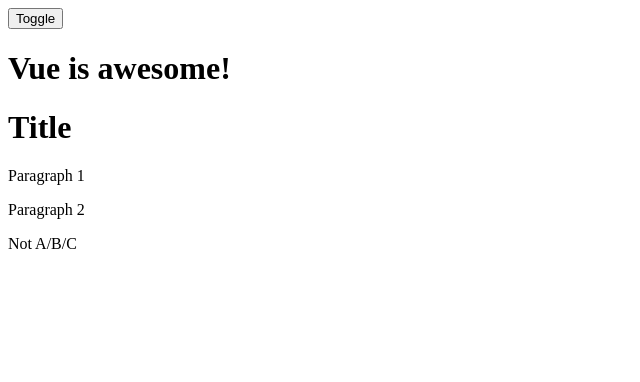
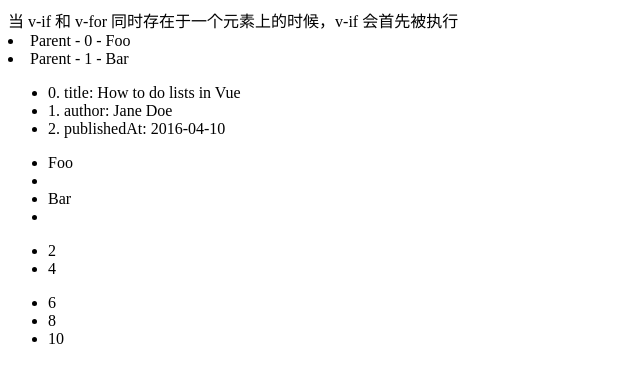
Before and after one commit to AriseMarcher/advanced-to-vue3, a Vue app in the folder 01-quick-start/vue-project-quick-start/: page / in a window 1280 px wide. Shown: the top 382 px of the page, without its empty margins (0-640 px from the left). Built offline with nearby package versions, Linux system fonts and the light colour scheme.

Commit message:
列表渲染

```diff
--- a/01-quick-start/vue-project-quick-start/src/App.vue
+++ b/01-quick-start/vue-project-quick-start/src/App.vue
@@ -4,6 +4,7 @@
 import ComputedProperties from './components/03-computed-properties.vue'
 import ClassAndStyleBinding from './components/04-class-and-style-binding.vue'
 import ConditionalRendering from './components/05-conditional-rendering.vue'
+import ListRendering from './components/06-list-rendering.vue'
 </script>
 
 <template>
@@ -11,7 +12,8 @@
   <!-- <ReactiveFundamentals /> -->
   <!-- <ComputedProperties /> -->
   <!-- <ClassAndStyleBinding class="auto-class" /> -->
-  <ConditionalRendering />
+  <!-- <ConditionalRendering /> -->
+  <ListRendering />
 </template>
 
 <style scoped>
--- /dev/null
+++ b/01-quick-start/vue-project-quick-start/src/components/06-list-rendering.vue
@@ -0,0 +1,54 @@
+<template>
+  <div>
+    当 v-if 和 v-for 同时存在于一个元素上的时候，v-if 会首先被执行
+  </div>
+  <li v-for="(item, index) in items">
+    {{ parentMessage }} - {{ index }} - {{ item.message }}
+  </li>
+
+  <ul>
+    <li v-for="(value, key, index) in myObject">
+      {{ index }}. {{ key }}: {{ value }}
+    </li>
+  </ul>
+
+  <ul>
+    <template v-for="item in items">
+      <li>{{ item.message }}</li>
+      <li class="divider" role="presentation"></li>
+    </template>
+  </ul>
+
+  <ul v-for="numbers in sets">
+    <li v-for="n in even(numbers)">{{ n }}</li>
+  </ul>
+
+
+</template>
+
+<script setup>
+import { ref, reactive } from 'vue'
+
+const parentMessage = ref('Parent');
+const items = ref([{ message: 'Foo' }, { message: 'Bar' }]);
+
+const myObject = reactive({
+  title: 'How to do lists in Vue',
+  author: 'Jane Doe',
+  publishedAt: '2016-04-10'
+});
+
+const sets = ref([
+  [1, 2, 3, 4, 5],
+  [6, 7, 8, 9, 10]
+])
+
+function even(numbers) {
+  return numbers.filter((number) => number % 2 === 0)
+};
+
+</script>
+
+<style scoped>
+
+</style>
```
